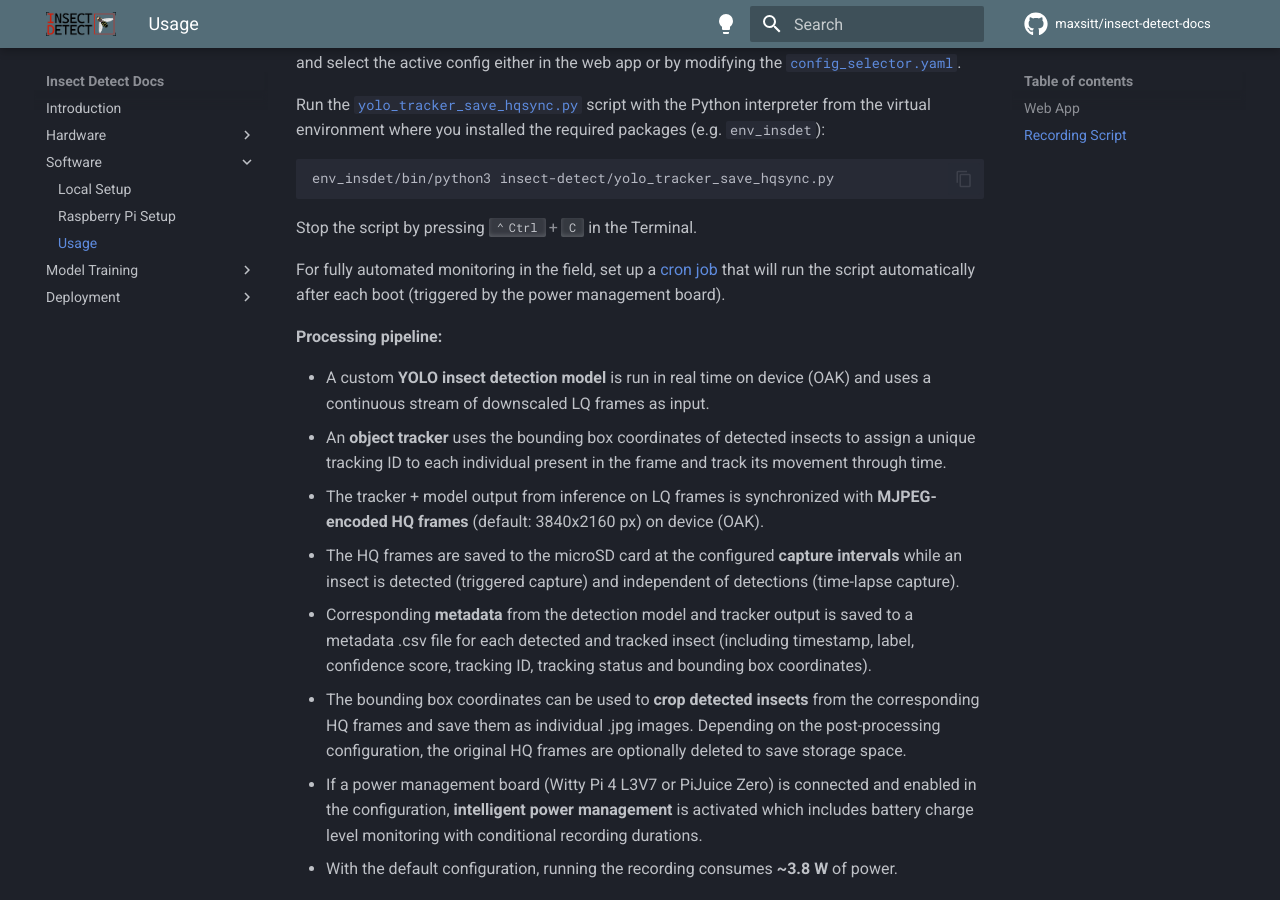
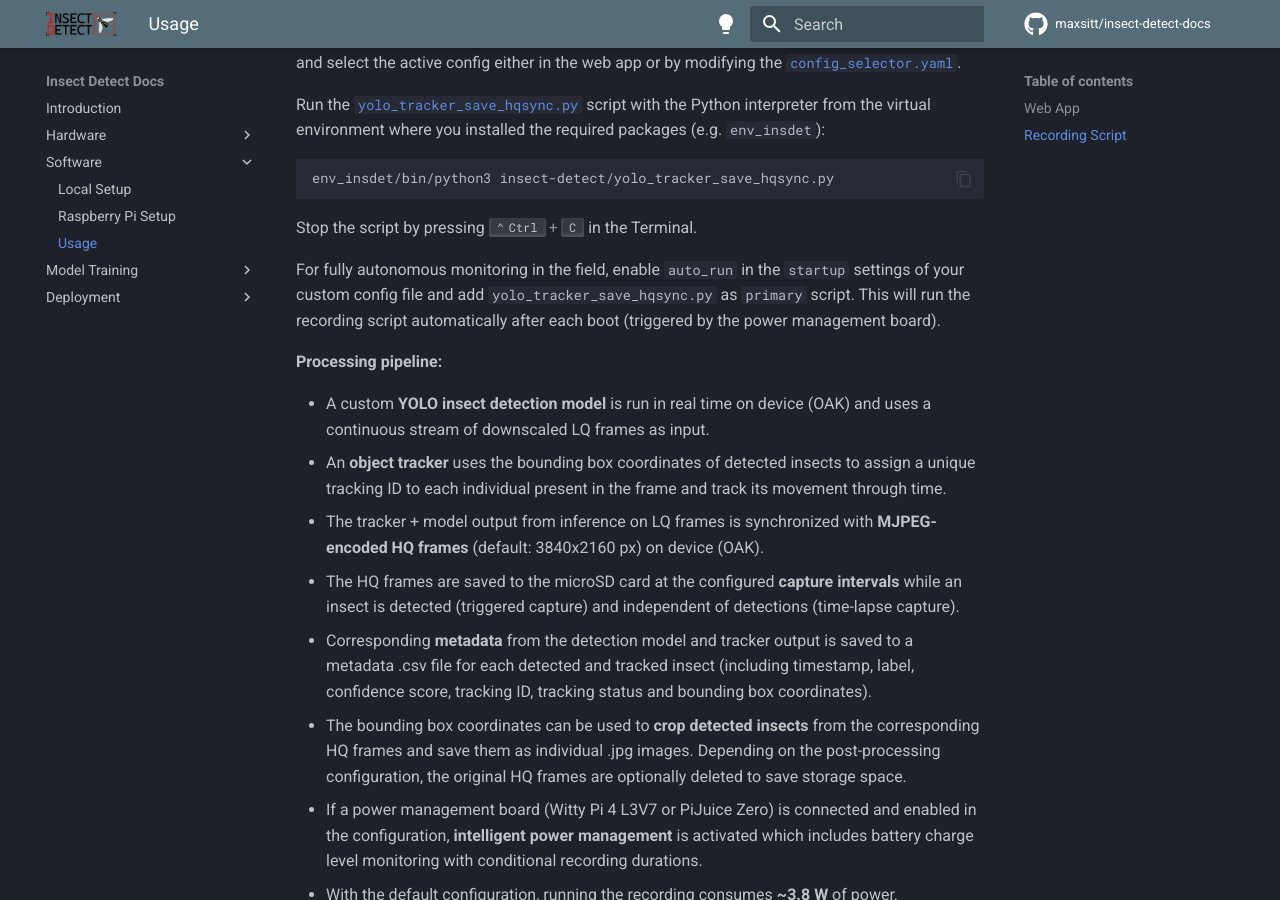
Before and after one commit to maxsitt/insect-detect-docs, an MkDocs documentation site: the page built from docs/software/usage.md, in a window 1280 px wide and 900 px high, scrolled down 977 px. Built offline with MkDocs 1.6.1 and Material for MkDocs 9.7.7, drawn with Linux system fonts in a browser that asks for light colours; comment, search, counter and statistics services are not loaded.

Commit message:
Update install/update instructions
Add steps to enable the startup service. Add new update instructions based on the update script. Remove instructions for cron job scheduling (startup service + config settings are now used) and adding Wi-Fi connections via nmtui (can now be added in the web app + config file).

```diff
--- a/docs/software/usage.md
+++ b/docs/software/usage.md
@@ -82,9 +82,10 @@
 
 Stop the script by pressing ++ctrl+c++ in the Terminal.
 
-For fully automated monitoring in the field, set up a
-[cron job](pisetup.md#schedule-cron-job){target=_blank} that will run the script
-automatically after each boot (triggered by the power management board).
+For fully autonomous monitoring in the field, enable `auto_run` in the `startup`
+settings of your custom config file and add `yolo_tracker_save_hqsync.py` as
+`primary` script. This will run the recording script automatically after each boot
+(triggered by the power management board).
 
 **Processing pipeline:**
 
```
Also changed, not shown: docs/software/pisetup.md (+23 -79 lines), docs/software/assets/images/nmtui_add_connection.png (deleted), docs/software/assets/images/nmtui_connect_network.png (deleted), docs/software/assets/images/nmtui_connection_type.png (deleted), docs/software/assets/images/nmtui_edit_connection.png (deleted).
